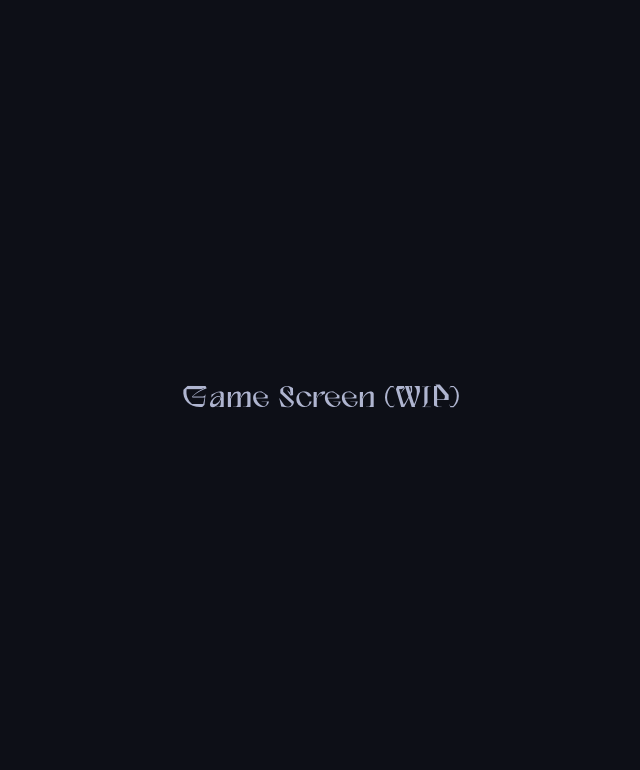
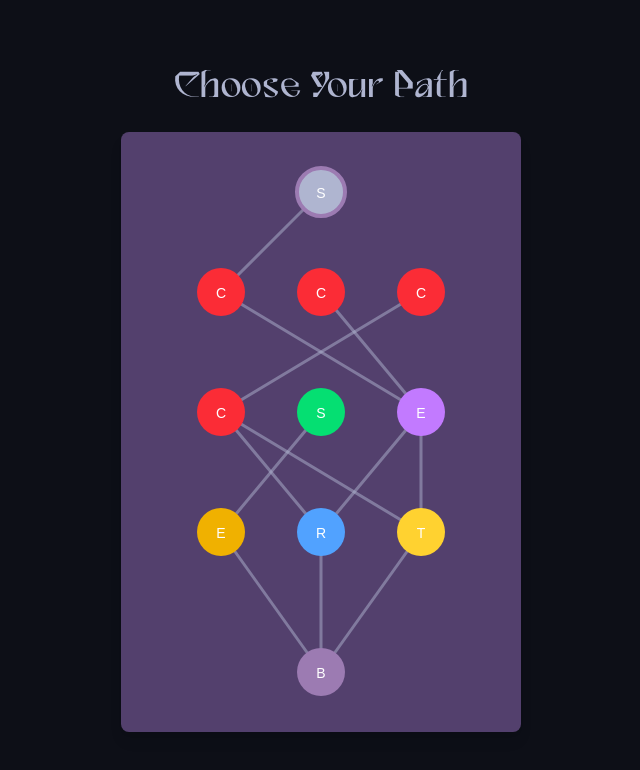
Before and after one commit to devlocke-acsad/bathala, a React (Vite) app: page / in a window 1280 px wide. Both pictures are taken after a click on the button "PLAY". Shown: the top 770 px of the page, without its empty margins (319-959 px from the left). Built offline with nearby package versions, Linux system fonts and the light colour scheme; a web font is replaced by a local one.

Commit message:
feat: implement MapScreen component and integrate map generation logic

```diff
--- a/src/App.tsx
+++ b/src/App.tsx
@@ -1,17 +1,94 @@
 import React, { useState } from "react";
 import TitleScreen from "./components/TitleScreen";
+import MapScreen from "./components/MapScreen";
+import type { GameMap, MapNodeType } from "./components/MapScreen";
 import "./index.css";
 
 const App: React.FC = () => {
   const [screen, setScreen] = useState<"title" | "game">("title");
+  const [map, setMap] = useState<GameMap | null>(null);
+
+  function generateFirstLevelMap(): GameMap {
+    // 5 layers: Start, 1st, 2nd, 3rd, Boss
+    const layers = [
+      [{ type: "Start" as MapNodeType }],
+      Array(3).fill({ type: "Combat" as MapNodeType }),
+      [
+        { type: "Combat" as MapNodeType },
+        { type: "Shop" as MapNodeType },
+        { type: "Event" as MapNodeType },
+      ],
+      [
+        { type: "Elite" as MapNodeType },
+        { type: "Rest" as MapNodeType },
+        { type: "Treasure" as MapNodeType },
+      ],
+      [{ type: "Boss" as MapNodeType }],
+    ];
+    let nodes: GameMap["nodes"] = [];
+    let nodeId = 0;
+    const layerY = [60, 160, 280, 400, 540];
+    layers.forEach((layer, i) => {
+      const xStep = 400 / (layer.length + 1);
+      layer.forEach((node, j) => {
+        nodes.push({
+          id: `${nodeId}`,
+          type: node.type,
+          x: xStep * (j + 1),
+          y: layerY[i],
+          connections: [],
+          visited: false,
+          isCurrent: i === 0 && j === 0,
+        });
+        nodeId++;
+      });
+    });
+    // Connect nodes layer by layer
+    for (let i = 0; i < layers.length - 1; i++) {
+      const fromLayer = nodes.filter((n) => n.y === layerY[i]);
+      const toLayer = nodes.filter((n) => n.y === layerY[i + 1]);
+      fromLayer.forEach((fromNode) => {
+        // Connect to 1-2 random nodes in next layer
+        const targets = toLayer.length === 1 ? toLayer : toLayer.slice();
+        const shuffled = targets.sort(() => Math.random() - 0.5);
+        const numConnections = Math.max(1, Math.floor(Math.random() * 2) + 1);
+        shuffled.slice(0, numConnections).forEach((target) => {
+          fromNode.connections.push(target.id);
+        });
+      });
+    }
+    return { nodes };
+  }
+
+  function handleNodeClick(nodeId: string) {
+    setMap((prev: GameMap | null) => {
+      if (!prev) return prev;
+      return {
+        nodes: prev.nodes.map((n) =>
+          n.id === nodeId
+            ? { ...n, isCurrent: true, visited: true }
+            : { ...n, isCurrent: false }
+        ),
+      };
+    });
+  }
 
   return (
     <div className="min-h-screen">
-      {screen === "title" && <TitleScreen onPlay={() => setScreen("game")} />}
-      {screen === "game" && (
+      {screen === "title" && (
+        <TitleScreen
+          onPlay={() => {
+            setMap(generateFirstLevelMap());
+            setScreen("game");
+          }}
+        />
+      )}
+      {screen === "game" && map && (
+        <MapScreen map={map} onNodeClick={handleNodeClick} />
+      )}
+      {screen === "game" && !map && (
         <div className="flex items-center justify-center h-screen">
-          {/* Game content goes here */}
-          <h2 className="text-3xl font-heading">Game Screen (WIP)</h2>
+          <h2 className="text-3xl font-heading">Loading map...</h2>
         </div>
       )}
     </div>
--- /dev/null
+++ b/src/components/MapScreen.tsx
@@ -0,0 +1,102 @@
+import React from "react";
+
+export type MapNodeType =
+  | "Start"
+  | "Combat"
+  | "Elite"
+  | "Rest"
+  | "Shop"
+  | "Event"
+  | "Treasure"
+  | "Boss";
+
+export interface MapNode {
+  id: string;
+  type: MapNodeType;
+  x: number;
+  y: number;
+  connections: string[];
+  visited: boolean;
+  isCurrent: boolean;
+}
+
+export interface GameMap {
+  nodes: MapNode[];
+}
+
+interface MapScreenProps {
+  map: GameMap;
+  onNodeClick: (nodeId: string) => void;
+}
+
+const nodeColors: Record<MapNodeType, string> = {
+  Start: "fill-primary",
+  Combat: "fill-red-500",
+  Elite: "fill-yellow-500",
+  Rest: "fill-blue-400",
+  Shop: "fill-green-400",
+  Event: "fill-purple-400",
+  Treasure: "fill-amber-300",
+  Boss: "fill-accent",
+};
+
+const MapScreen: React.FC<MapScreenProps> = ({ map, onNodeClick }) => {
+  return (
+    <div className="flex flex-col items-center justify-center min-h-screen bg-background text-text">
+      <h2 className="text-4xl font-heading mb-6">Choose Your Path</h2>
+      <svg
+        width={400}
+        height={600}
+        className="bg-secondary rounded-lg shadow-lg"
+      >
+        {/* Draw connections */}
+        {map.nodes.map((node) =>
+          node.connections.map((targetId) => {
+            const target = map.nodes.find((n) => n.id === targetId);
+            if (!target) return null;
+            return (
+              <line
+                key={`${node.id}-${targetId}`}
+                x1={node.x}
+                y1={node.y}
+                x2={target.x}
+                y2={target.y}
+                stroke="#afb5d0"
+                strokeWidth={3}
+                opacity={0.5}
+              />
+            );
+          })
+        )}
+        {/* Draw nodes */}
+        {map.nodes.map((node) => (
+          <g key={node.id}>
+            <circle
+              cx={node.x}
+              cy={node.y}
+              r={24}
+              className={
+                nodeColors[node.type] +
+                (node.isCurrent ? " stroke-accent stroke-4" : "")
+              }
+              onClick={() => onNodeClick(node.id)}
+              style={{ cursor: "pointer" }}
+            />
+            <text
+              x={node.x}
+              y={node.y + 6}
+              textAnchor="middle"
+              fontSize={14}
+              fill="#fff"
+              style={{ pointerEvents: "none" }}
+            >
+              {node.type === "Start" ? "S" : node.type[0]}
+            </text>
+          </g>
+        ))}
+      </svg>
+    </div>
+  );
+};
+
+export default MapScreen;
```
